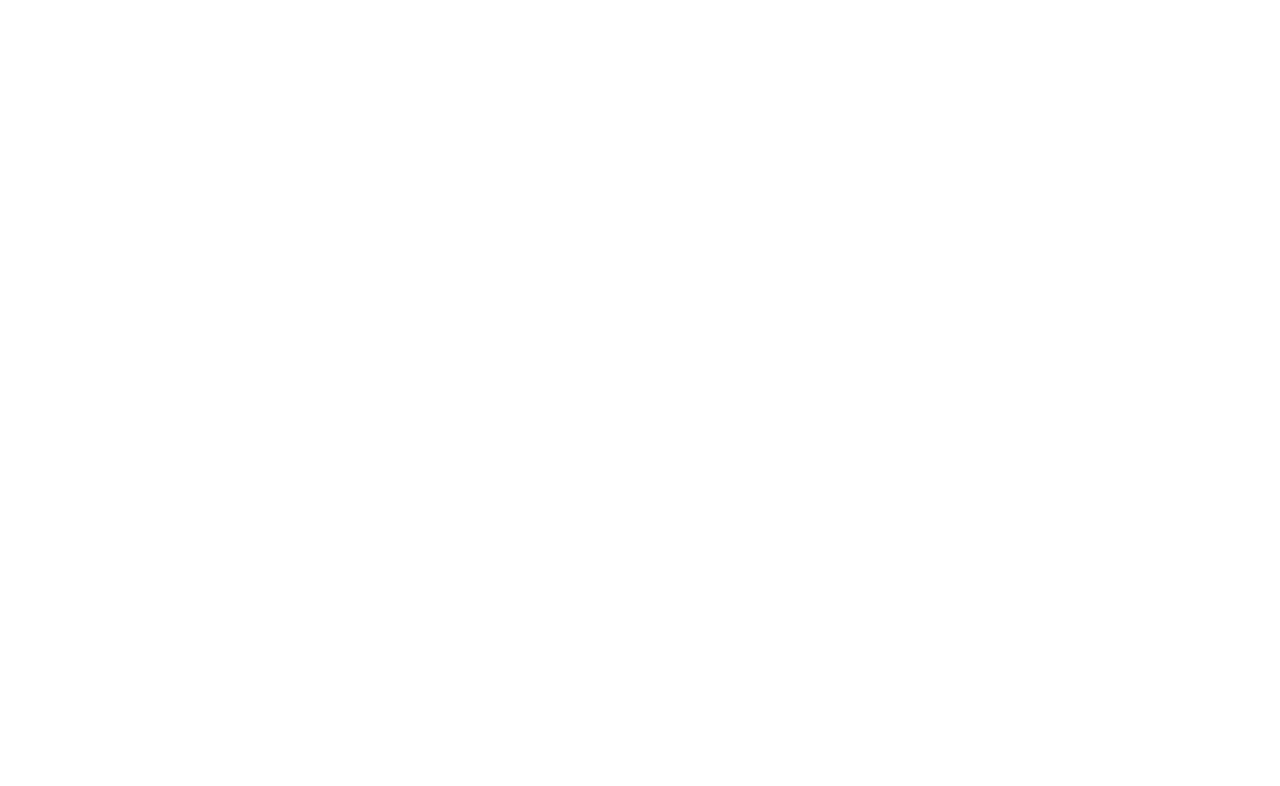
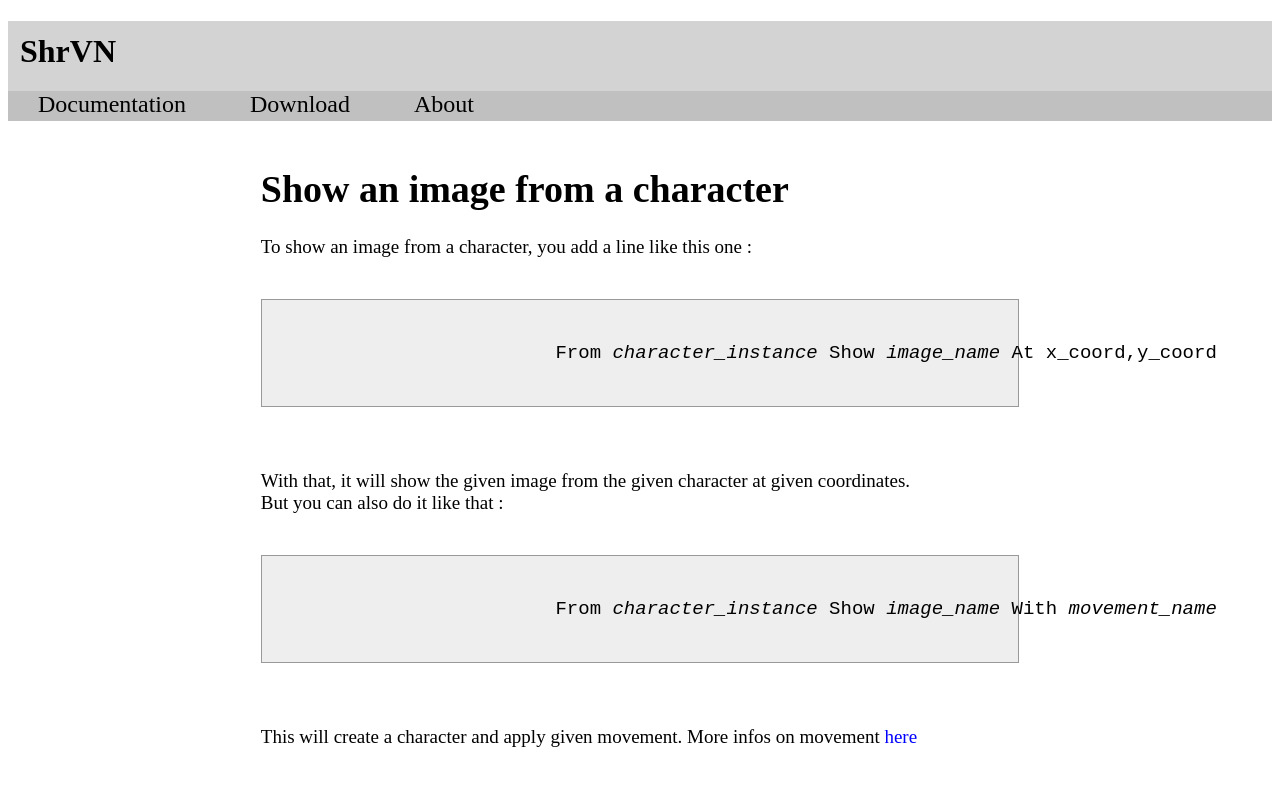
Before and after one commit to ShrayzzDev/ShrVN-Website, a plain HTML site: page Sources/ShrVN-Website/html/Documentation Pages/ImagesFromCharacter.html in a window 1280 px wide. Drawn offline with Linux system fonts and the light colour scheme.

Commit message:
Adding pages and completing others

```diff
--- /dev/null
+++ b/Sources/ShrVN-Website/html/Documentation Pages/Coordinates.html
@@ -0,0 +1,26 @@
+<!DOCTYPE html>
+<head>
+	<meta charset="UTF-8">
+	<link rel="stylesheet" href="../../css/style.css"/>
+	<title>ShrVN</title>
+</head>
+<body>
+<header>
+	<a href="../../index.html">
+		<h1 class="MainTitle">ShrVN</h1>
+	</a>
+</header>
+<nav>
+	<a href="../DocumentationMain.html">Documentation</a>
+	<a href="../Download.html">Download</a>
+	<a href="../About.html">About</a>
+</nav>
+<div class="MainDiv">
+	<h1>How coordinates works ?</h1>
+	<p>
+		They don't have anything really special, but keep in mind that coordinates of something, are the coordinates of it most top-left pixel. </br>
+		It isn't very intuitive, so I felt I needed to precise that. </br>
+		(it's because I'm using the SDL2 library, and they work like that in it)
+	</p>
+</div>
+</body>
--- a/Sources/ShrVN-Website/html/Documentation Pages/ImagesFromCharacter.html
+++ b/Sources/ShrVN-Website/html/Documentation Pages/ImagesFromCharacter.html
@@ -1,10 +1,42 @@
 <!DOCTYPE html>
-<html lang="en">
-<head>
+<head xmlns="http://www.w3.org/1999/html">
 	<meta charset="UTF-8">
-	<title>Title</title>
+	<link rel="stylesheet" href="../../css/style.css"/>
+	<title>ShrVN</title>
 </head>
 <body>
+<header>
+	<a href="../../index.html">
+		<h1 class="MainTitle">ShrVN</h1>
+	</a>
+</header>
+<nav>
+	<a href="../DocumentationMain.html">Documentation</a>
+	<a href="../Download.html">Download</a>
+	<a href="../About.html">About</a>
+</nav>
+<div class="MainDiv">
+	<h1>Show an image from a character</h1>
+	<p>
+		To show an image from a character, you add a line like this one : </br>
+	</p>
+	<pre>
+		<code>
+			From <em>character_instance</em> Show <em>image_name</em> At x_coord,y_coord
+		</code>
+	</pre>
+	<p>
+		With that, it will show the given image from the given character at given coordinates. </br>
+		But you can also do it like that :
+	</p>
+	<pre>
+		<code>
+			From <em>character_instance</em> Show <em>image_name</em> With <em>movement_name</em>
+		</code>
+	</pre>
+	<p>
+		This will create a character and apply given movement. More infos on movement <a class="external_link" href="./WhatIsMovement.html">here</a></br>
+	</p>
 
+</div>
 </body>
-</html>
```
Also changed, not shown: Sources/ShrVN-Website/html/Documentation Pages/Images.html (added, +32 -0 lines), Sources/ShrVN-Website/html/Documentation Pages/WhatIsMovement.html (+1 -1 lines), Sources/ShrVN-Website/html/DocumentationMain.html (+7 -0 lines).
